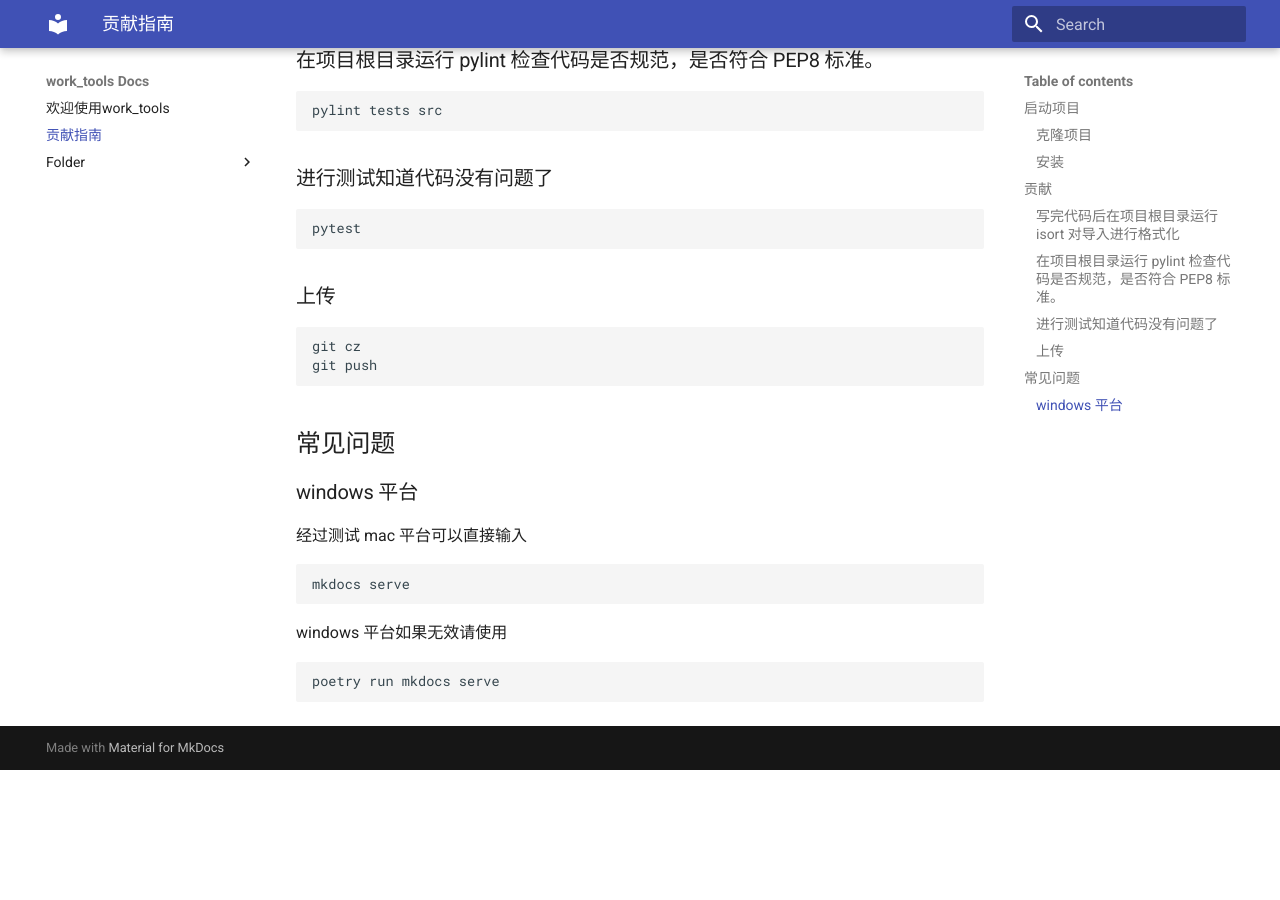
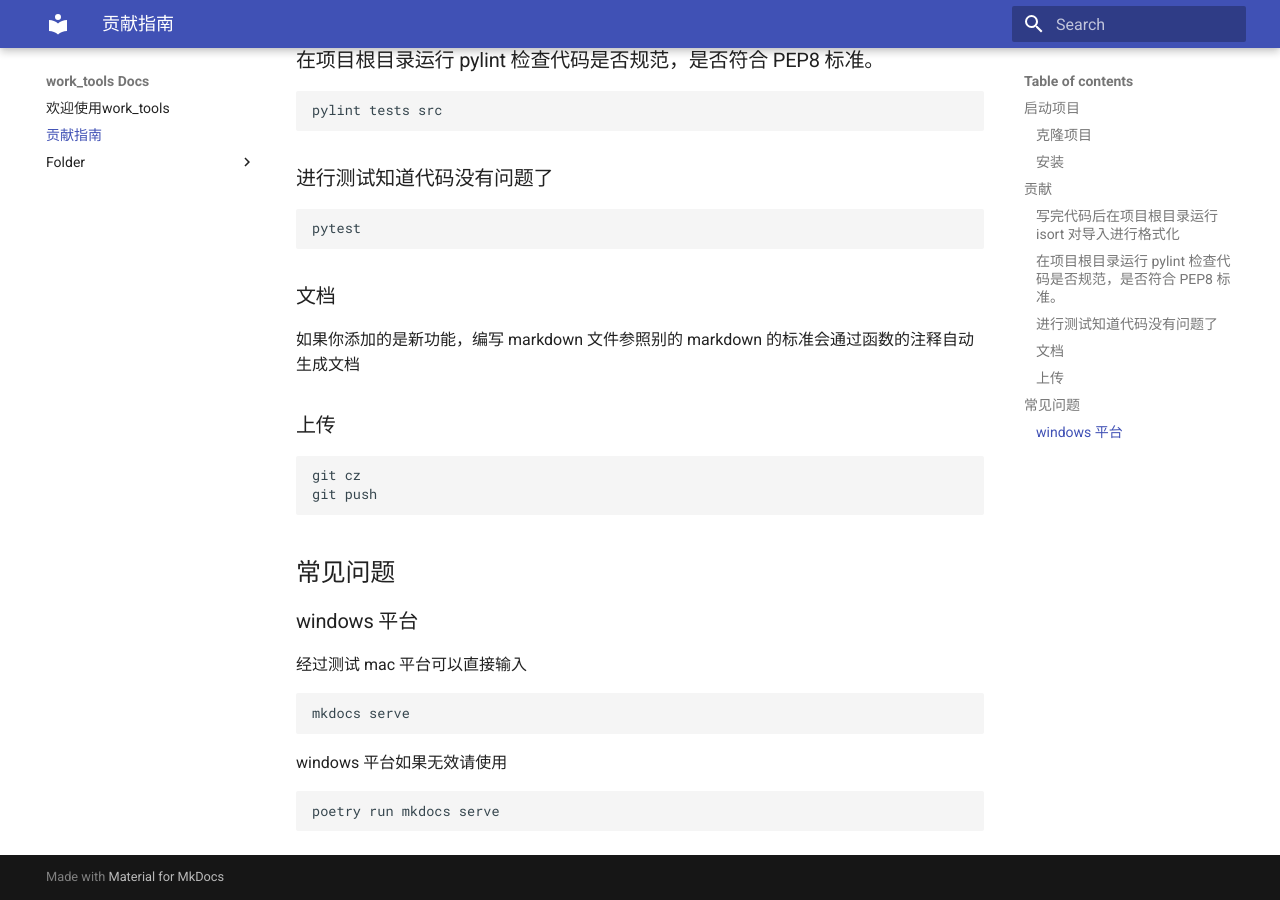
Before and after one commit to lsewcx/work_tools, an MkDocs documentation site: the page built from docs/development.md, in a window 1280 px wide and 900 px high, scrolled down 818 px. Built offline with MkDocs 1.6.1 and Material for MkDocs 9.7.7, drawn with Linux system fonts in a browser that asks for light colours; before the commit the page ends 1588 px from its top, so only the background shows below that.

Commit message:
workflow(workflow): 修改工作流

````diff
--- a/docs/development.md
+++ b/docs/development.md
@@ -46,6 +46,10 @@ pylint tests src
 pytest
 ```
 
+### 文档
+
+如果你添加的是新功能，编写 markdown 文件参照别的 markdown 的标准会通过函数的注释自动生成文档
+
 ### 上传
 
 ```bash
--- a/mkdocs.yml
+++ b/mkdocs.yml
@@ -6,6 +6,8 @@ use_directory_urls: false
 plugins:
   - search
   - mkdocstrings:
+      watch:
+        - work_tools
       handlers:
         python:
           rendering:
````
Also changed, not shown: docs/folder/folder_file_counter.md (line endings or trailing spaces), package.json (indentation only), 1 other file.
